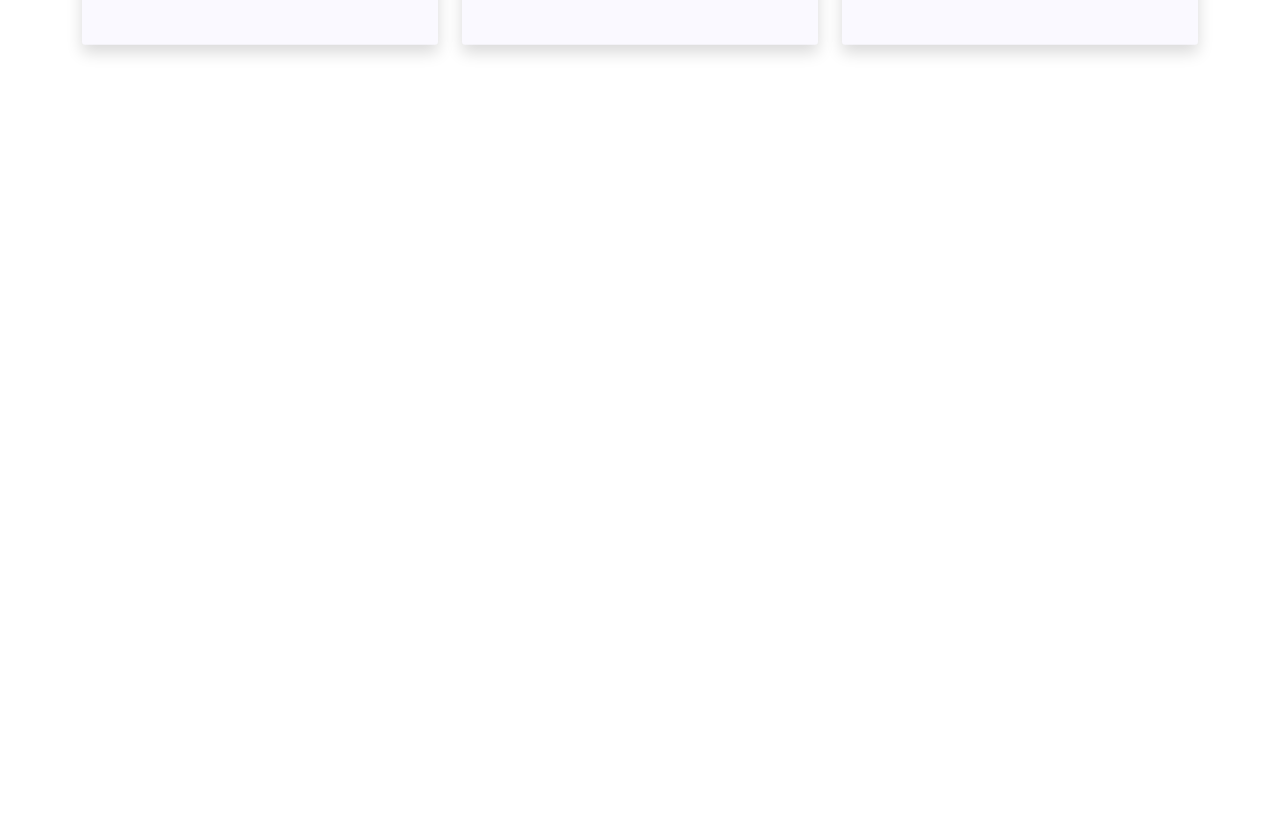
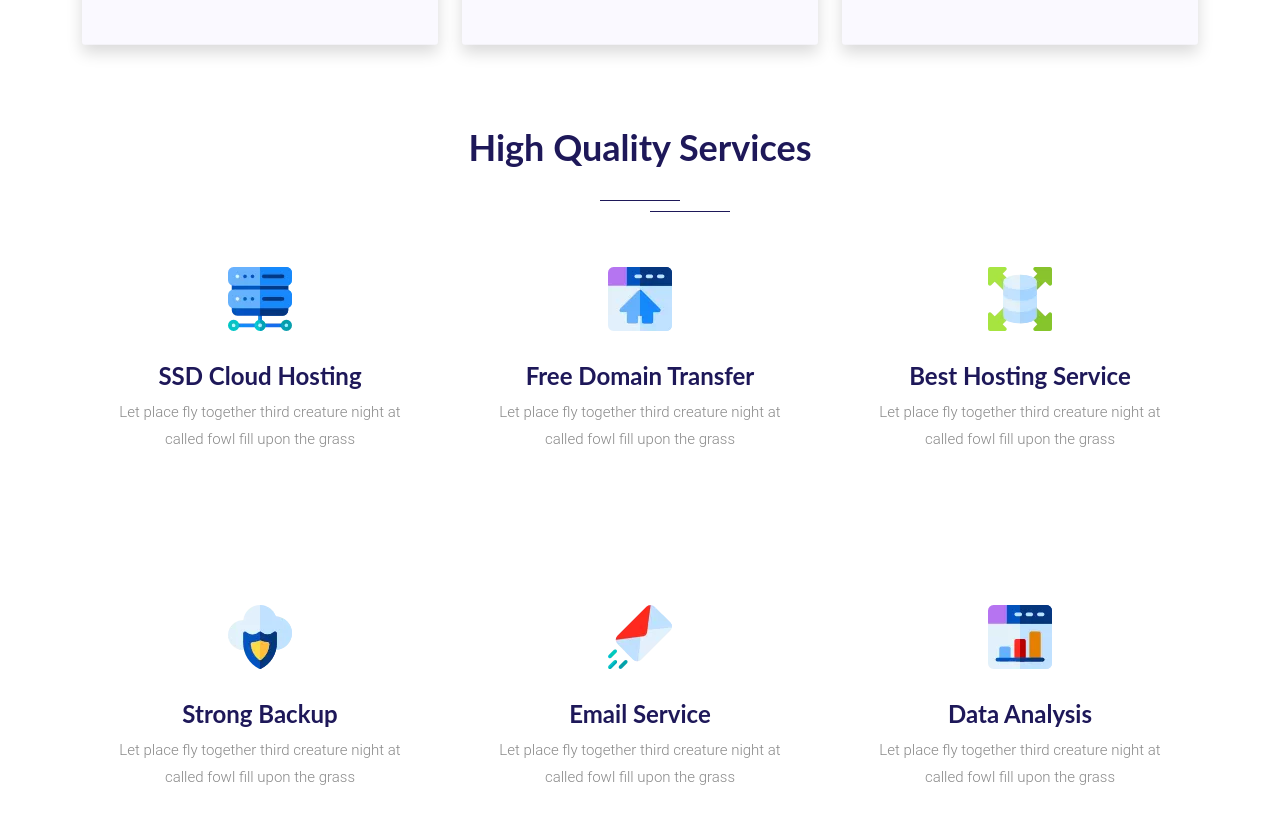
Before and after one commit to thisIsSamuel00611/lorahostAngular, an Angular app: page / in a window 1280 px wide. Shown: the part 2985-3808 px from the top of the page. Before the commit the page ends 3110 px from the top, so only its background shows below. Built offline with nearby package versions, Linux system fonts and the light colour scheme.

Commit message:
edited homepage html and scss files

```diff
--- a/src/app/guest/home/home.component.html
+++ b/src/app/guest/home/home.component.html
@@ -26,7 +26,7 @@
             </div>
             <div class="col-md-9">
                 <div class="row">
-                    <div class="col-md-9 px-0">
+                    <div class="col-md-9 px-lg-0 px-sm-0">
                         <div class="input">
                             <input type="text" class="domainSearch" placeholder="Enter Your Domain Name">
                         </div>
@@ -71,7 +71,7 @@
     </div>
 </section>
 
-<section class="trusted">
+<section class="trusted px-sm-0">
     <div class="text">
         <h3>Trusted by 12,0000+ happy customer worldwide</h3>
     </div>
@@ -308,3 +308,95 @@
         </div>
     </div>
 </section>
+<section class="high-quality">
+    <div class="container">
+        <div class="text">
+            <h2>High Quality Services</h2>
+        </div>
+        <div class="lines">
+            <div class="line1"></div>
+            <div class="line1 line2"></div>
+        </div>
+        <div class="row">
+            <div class="col-md-4 mb-3">
+                <div class="second">
+                    <div class="img d-flex justify-content-center align-items-center mb-4">
+                        <img src="assets/images/006-server.png" alt="">
+                    </div>
+                    <div class="text text-center">
+                        <h4>
+                            SSD Cloud Hosting
+                        </h4>
+                        <p>Let place fly together third creature night at called fowl fill upon the grass</p>
+                    </div>
+                </div>
+            </div>
+            <div class="col-md-4 mb-3">
+                <div class="second">
+                    <div class="img d-flex justify-content-center align-items-center mb-4">
+                        <img src="assets/images/004-home-page.png" alt="">
+                    </div>
+                    <div class="text text-center">
+                        <h4>
+                            Free Domain Transfer
+                        </h4>
+                        <p>Let place fly together third creature night at called fowl fill upon the grass</p>
+                    </div>
+                </div>
+            </div>
+            <div class="col-md-4 mb-3">
+                <div class="second">
+                    <div class="img d-flex justify-content-center align-items-center mb-4">
+                        <img src="assets/images/007-server-1.png" alt="">
+                    </div>
+                    <div class="text text-center">
+                        <h4>
+                            Best Hosting Service
+                        </h4>
+                        <p>Let place fly together third creature night at called fowl fill upon the grass</p>
+                    </div>
+                </div>
+            </div>
+            <div class="col-md-4 mb-3">
+                <div class="second">
+                    <div class="img d-flex justify-content-center align-items-center mb-4">
+                        <img src="assets/images/002-shield.png" alt="">
+                    </div>
+                    <div class="text text-center">
+                        <h4>
+                            Strong Backup
+                        </h4>
+                        <p>Let place fly together third creature night at called fowl fill upon the grass</p>
+                    </div>
+                </div>
+            </div>
+
+            <div class="col-md-4 mb-3">
+                <div class="second">
+                    <div class="img d-flex justify-content-center align-items-center mb-4">
+                        <img src="assets/images/008-mail.png" alt="">
+                    </div>
+                    <div class="text text-center">
+                        <h4>
+                            Email Service
+                        </h4>
+                        <p>Let place fly together third creature night at called fowl fill upon the grass</p>
+                    </div>
+                </div>
+            </div>
+            <div class="col-md-4 mb-3">
+                <div class="second">
+                    <div class="img d-flex justify-content-center align-items-center mb-4">
+                        <img src="assets/images/009-art.png" alt="">
+                    </div>
+                    <div class="text text-center">
+                        <h4>
+                            Data Analysis
+                        </h4>
+                        <p>Let place fly together third creature night at called fowl fill upon the grass</p>
+                    </div>
+                </div>
+            </div>
+        </div>
+    </div>
+</section>
--- a/src/app/guest/home/home.component.scss
+++ b/src/app/guest/home/home.component.scss
@@ -77,6 +77,9 @@
     .options {
         margin: 20px 0 15px;
         display: flex;
+        @media(max-width: 720px){
+            display: block;
+        }
 
         input {
             cursor: pointer;
@@ -117,7 +120,6 @@
 
 .trusted {
     margin-bottom: 70px !important;
-
     .text {
         h3 {
             font-size: 27px;
@@ -191,6 +193,9 @@
     width: 100%;
     height: 706px;
     position: relative;
+    @media(max-width:720px){
+        height: auto;
+    }
     .col-md-4{
         margin-bottom: 50px;
     }
@@ -323,3 +328,80 @@
 
     }
 }
+
+.high-quality{
+    .lines{
+        display: flex;
+        flex-direction: column;
+        align-items: center;
+        margin-top: 30px;
+        .line1{
+            background-color: #1e1859;
+            width: 80px;
+            height: 1px;
+            position: relative;
+            margin-bottom: 10px;
+        }
+        .line2{
+            position: relative;
+            margin-left: 100px;
+        }
+    }
+
+    .text {
+        h2 {
+            text-align: center;
+            font-size: 36px;
+            color: #1e1859 !important;
+        }
+    }
+    .first {
+        padding: 30px 0;
+        margin-bottom: 30px;
+
+        .text1 {
+            h3 {
+                font-size: 36px !important;
+                font-family: "Lato", sans-serif;
+                color: #1e1859;
+                line-height: 1.25;
+                font-weight: 700 !important;
+                margin-bottom: 25px !important;
+            }
+
+            p {
+                color: #888;
+                font-family: "Roboto", sans-serif;
+                font-size: 15px;
+                font-weight: 300;
+                line-height: 1.8;
+            }
+        }
+    }
+
+    .second {
+        padding: 45px 30px;
+        margin-bottom: 30px;
+        transition: all 0.2s linear;
+
+        &:hover {
+            background: #fff;
+            box-shadow: 0px 20px 20px 0px rgb(40 25 114 / 10%);
+            transition: all 0.2s linear;
+        }
+
+        .img {
+            margin-bottom: 30px !important;
+        }
+
+        .text {
+            p {
+                color: #888;
+                font-family: "Roboto", sans-serif;
+                font-size: 15px;
+                font-weight: 300;
+                line-height: 1.8;
+            }
+        }
+    }
+}
```
